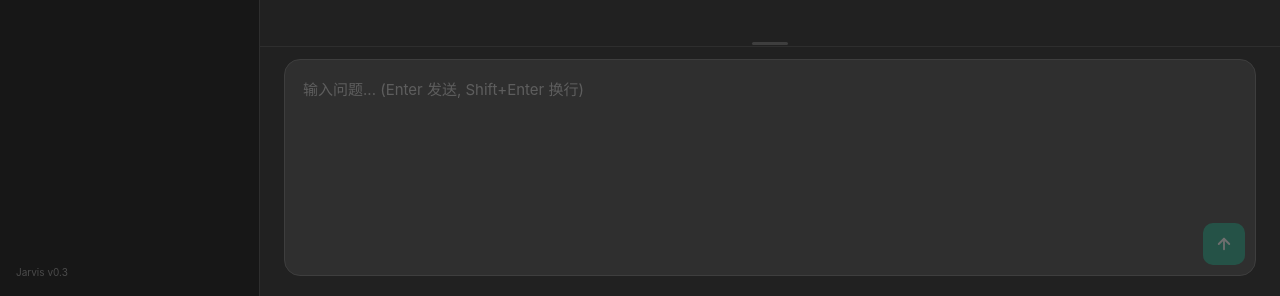
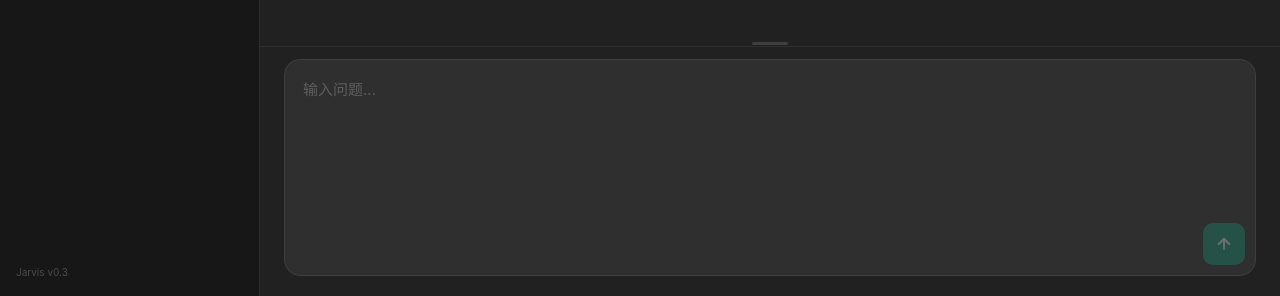
Before and after one commit to zxyxkf/Jarvis, a Vue app in the folder apps/web/: page / in a window 1280 px wide. Shown: the part 504-800 px from the top of the page. Built offline with nearby package versions, Linux system fonts and the light colour scheme; sample sign-in values are in the browser's storage.

Commit message:
refactor: simplify chat input placeholder

```diff
--- a/apps/web/src/pages/HomePage.vue
+++ b/apps/web/src/pages/HomePage.vue
@@ -120,7 +120,7 @@ function onDividerUp() {
           <textarea
             v-model="inputText"
             class="chat-input"
-            placeholder="输入问题... (Enter 发送, Shift+Enter 换行)"
+            placeholder="输入问题..."
             :disabled="isStreaming"
             @keydown="(e: KeyboardEvent) => { if (e.key === 'Enter' && !e.shiftKey && !isStreaming) { e.preventDefault(); handleSend(inputText) } }"
           />
```
